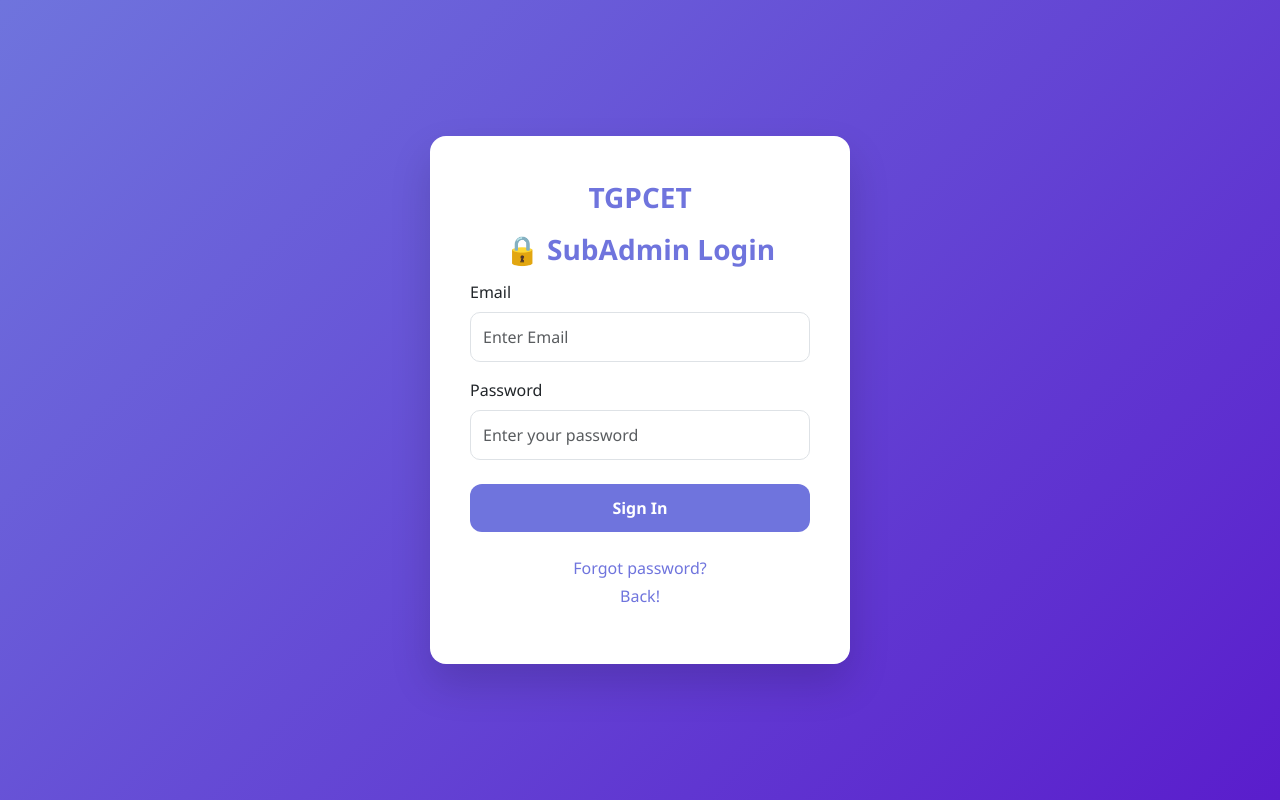
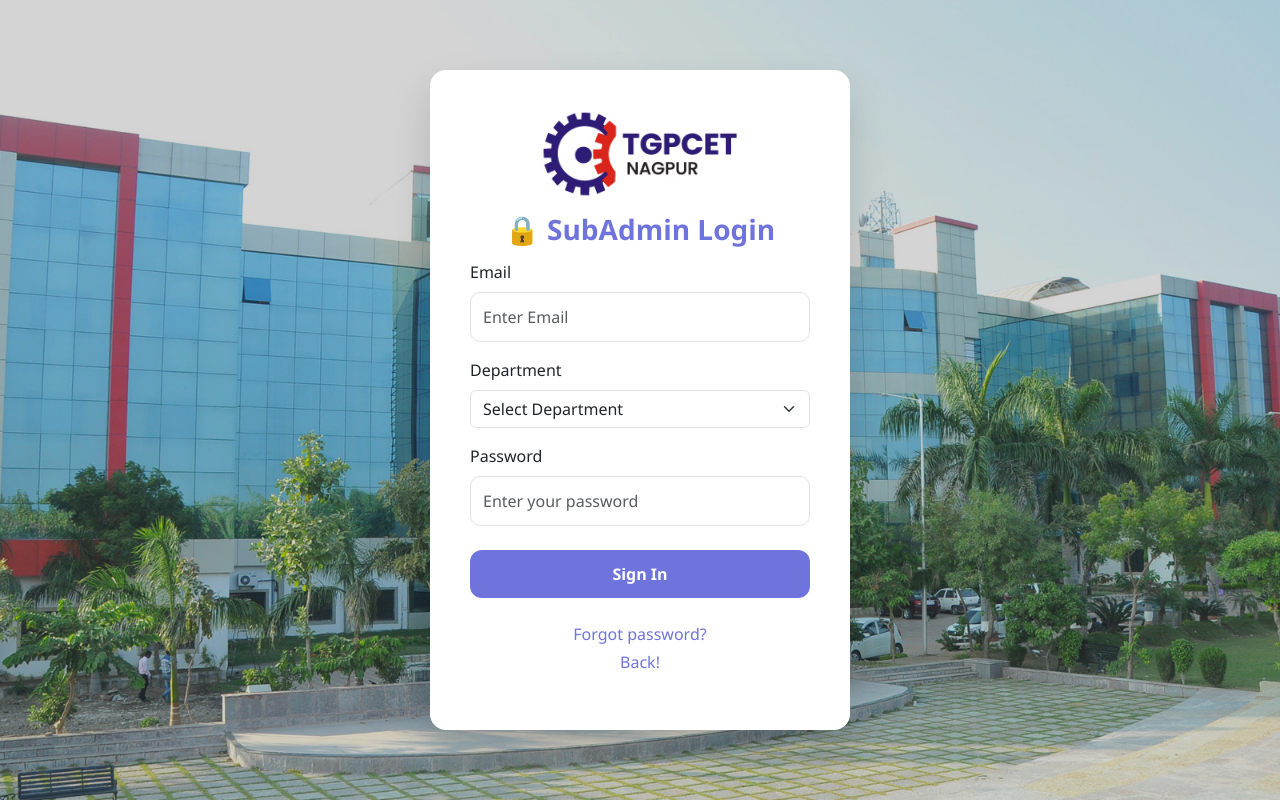
Before and after one commit to AmanPnd11/Test_Dashboard, a Django app: page /subadminlogin/ in a window 1280 px wide. Run offline with Django 3.2, Linux system fonts and the light colour scheme; data that the repository does not hold is empty.

Commit message:
changes10

```diff
--- a/webapp/templates/subadmin/subadmindashboard.html
+++ b/webapp/templates/subadmin/subadmindashboard.html
@@ -158,7 +158,7 @@
             <div class="topbar mb-4">
                 <button class="btn btn-outline-primary d-md-none" onclick="toggleSidebar()">☰</button>
                 <h2>Hi, SubAdmin..! Welcome to the {{ department.Deptcode }} Department Dashboard</h2>
-                <a href="{% url 'subadminlogin'%}" class="btn btn-danger"><b>Logout</b></a>
+                <a href="{% url 'subadminlogout'%}" class="btn btn-danger"><b>Logout</b></a>
             </div>
 
             <!-- Welcome
--- a/webapp/templates/subadmin/subadminlogin.html
+++ b/webapp/templates/subadmin/subadminlogin.html
@@ -1,3 +1,4 @@
+{% load static %}
 <!DOCTYPE html>
 <html lang="en">
 <head>
@@ -11,11 +12,14 @@
     <style>
         body {
             min-height: 100vh;
-            background: linear-gradient(135deg, #6f74dd,rgb(90, 29, 204));
             display: flex;
             align-items: center;
             justify-content: center;
             font-family: "Segoe UI", sans-serif;
+            /* Background Image */
+            background: url("{% static 'images/tgp1.jpg' %}") no-repeat center center;
+            background-size: cover;
+            position: relative;
         }
 
         .login-card {
@@ -87,7 +91,9 @@
 
 <div class="login-card">
 
-    <div class="brand1">TGPCET</div>
+    <div class="brand1"> <img src="{% static 'images/tgpcete.jpg' %}"
+        class="img-fluid hero-img"
+        width="200"></div>
 
     <div class="brand">🔒 SubAdmin Login</div>
 
@@ -100,10 +106,17 @@
             <input type="email" name="Subadminemail" class="form-control" placeholder="Enter Email" required>
         </div>
 
-        {% comment %} <div class="mb-3">
+        <div class="mb-3">
             <label class="form-label">Department</label>
-            <input type="text" name="department" class="form-control" placeholder="Enter your Department" required>
-        </div> {% endcomment %}
+
+            <select name="department" class="form-select" required>
+                <option value="">Select Department</option>
+
+                {% for dept in departments %}
+                  <option value="{{ dept.id }}">{{ dept.Deptname }}</option>
+                {% endfor %}
+            </select>
+        </div>
 
         <div class="mb-3">
             <label class="form-label">Password</label>
--- a/webapp/urls.py
+++ b/webapp/urls.py
@@ -45,7 +45,7 @@ urlpatterns = [
             path('subject_test_creation/', views.subject_test_creation, name='subject_test_creation'),
             path('upload_question/<int:test_id>/', views.upload_question, name='upload_question'),
             path('result_view/', views.result_view, name='result_view'),
-
+            path('subadminlogout/', views.subadminlogout, name='subadminlogout'),
 
 
     # STUDENTS DASHBOARD URLS
--- a/webapp/views.py
+++ b/webapp/views.py
@@ -415,63 +415,68 @@ def subadminreg(request):
     departments = Department.objects.all()
     return render(request, "superadmin/Subadmins.html",{"depts": departments})
 
+
+# def subadminlogin(request):
+
+#     if request.method == "POST":
+#         email = request.POST.get("Subadminemail")
+#         password = request.POST.get("Subadminpassword")
+
+#         try:
+#             # ✅ Check Email + Password
+#             subadmin = TblSubAdmin.objects.get(
+#                 Subadminemail=email,
+#                 Subadminpassword=password,
+#                 IsActive=True
+#             )
+
+#             # ✅ Store Session
+#             request.session["subadmin_id"] = subadmin.id
+#             request.session["department_id"] = subadmin.Department.id
+#             request.session["subadmin_name"] = subadmin.Subadminfirstname
+
+#             messages.success(request, "Login Successful")
+#             return redirect("subadmindashboard")
+
+#         except TblSubAdmin.DoesNotExist:
+#             messages.error(request, "Invalid Email or Password")
+#             return redirect("subadminlogin")
+
+#     departments = Department.objects.all()
+#     return render(request, "subadmin/subadminlogin.html",{"depts": departments})
+
 def subadminlogin(request):
+    departments = Department.objects.all()
 
     if request.method == "POST":
-        email = request.POST.get("Subadminemail")
-        password = request.POST.get("Subadminpassword")
+
+        Subadminemail = request.POST.get("Subadminemail")
+        Subadminpassword = request.POST.get("Subadminpassword")
+        dept_id = request.POST.get("department")
 
         try:
-            # ✅ Check Email + Password
-            subadmin = TblSubAdmin.objects.get(
-                Subadminemail=email,
-                Subadminpassword=password,
-                IsActive=True
-            )
-
-            # ✅ Store Session
-            request.session["subadmin_id"] = subadmin.id
-            request.session["department_id"] = subadmin.Department.id
-            request.session["subadmin_name"] = subadmin.Subadminfirstname
-
-            messages.success(request, "Login Successful")
-            return redirect("subadmindashboard")
-
-        except TblSubAdmin.DoesNotExist:
-            messages.error(request, "Invalid Email or Password")
+            department = Department.objects.get(id=dept_id)
+        except Department.DoesNotExist:
+            messages.error(request, "Invalid Department")
             return redirect("subadminlogin")
 
-    return render(request, "subadmin/subadminlogin.html")
+        try:
+            subadmin = TblSubAdmin.objects.get(
+                Subadminemail=Subadminemail,
+                Subadminpassword=Subadminpassword,
+                Department=department
+            )
+        except TblSubAdmin.DoesNotExist:
+            messages.error(request, "Invalid login credentials")
+            return redirect("subadminlogin")
 
-# def subadminlogin(request):
-#      if request.method == "POST":
-#         Subadminfirstname = request.POST.get("Subadminfirstname")
-#         Subadminpassword = request.POST.get("Subadminpassword")
-#         dept_code = request.POST.get("department")
+        request.session["subadmin_id"] = subadmin.id
+        request.session["department_id"] = department.id
+        messages.success(request, "Welcome SubAdmin")
+        return redirect("subadmindashboard")
 
-#         try:
-#             department = Department.objects.get(Deptcode=dept_code)
-#         except Department.DoesNotExist:
-#             messages.error(request, "Invalid Department Code")
-#             return redirect("subadminlogin")
-
-#         try:
-#             subadmin = TblSubAdmin.objects.get(
-#                 Subadminfirstname=Subadminfirstname,
-#                 Subadminpassword=Subadminpassword,
-#                 Department=department
-#             )
-#         except TblSubAdmin.DoesNotExist:
-#             messages.error(request, "Invalid login credentials")
-#             return redirect("subadminlogin")
-
-#         #LOGIN SUCCESS
-#         request.session["subadmin_id"] = subadmin.id
-#         request.session["department_id"] = department.id
-
-#         messages.success(request, "What's Up Subadmin")
-#         return redirect("subadmindashboard")
-#      return render(request,'subadmin/subadminlogin.html')
+    return render( request, "subadmin/subadminlogin.html", {"departments": departments}
+    )
 
 
 
@@ -485,7 +490,9 @@ def subadminlogin(request):
 #     return render(request, 'subadmin/updatesubadmins.html', context)
 
 
+from .decorators import subadmin_required
 
+@subadmin_required
 def subadmindashboard(request):
     subadmin_id = request.session.get("subadmin_id")
     department_id = request.session.get("department_id")
@@ -510,7 +517,7 @@ def forgotsubadmin(request):
 
 
 
-
+@subadmin_required
 def deptstudent(request):
     students = studentregistration.objects.filter(Department_id=request.session.get("department_id"))
     context = {
@@ -647,6 +654,10 @@ def result_view(request):
         'results': results
     })
 
+def subadminlogout(request):
+    request.session.flush()
+    messages.info(request, "Logged out successfully")
+    return redirect("subadminlogin")
 
 
 
```
Also changed, not shown: webapp/decorators.py (+14 -0 lines).
